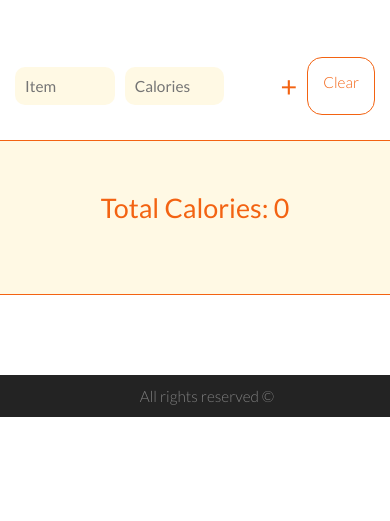
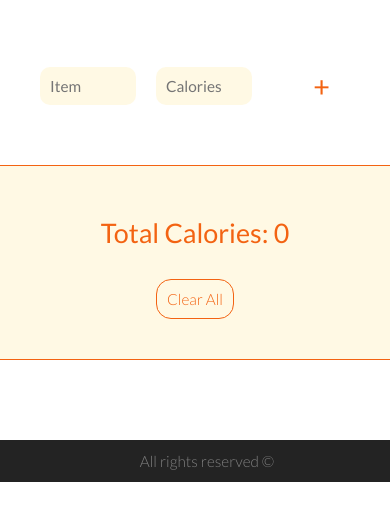
Before and after one commit to omerme13/Calorie-Tracker, a plain HTML site: page index.html in a window 390 px wide. Shown: the part 135-656 px from the top of the page. Drawn offline with Linux system fonts and the light colour scheme.

Commit message:
fixed sticky

```diff
--- a/index.html
+++ b/index.html
@@ -22,7 +22,7 @@
                     <input id="calories-input" type="number" placeholder="Calories">
                 </div>
                 <input type="submit" value="+">
-                <a class="btn clear-tasks" href="#/">Clear</a>
+                <!-- <a class="btn clear-tasks" href="#/">Clear</a> -->
             </form>
         </section>
 
@@ -48,7 +48,7 @@
 
         <section class="sec-items">
             <h2>Total Calories: <span>0</span></h2>
-
+            <a class="btn clear-tasks" href="#/">Clear All</a>
             <ul class="food-items">
             </ul>
         </section>
--- a/style.css
+++ b/style.css
@@ -97,18 +97,18 @@ footer {
   width: 100%;
   padding: 20px 0;
   background-color: rgb(35,35,35);
+
+}
+
+
+form {
+    margin: 0 auto;
+    display: flex;
+    justify-content: center;
 }
 
 .sticky + form {
   padding-top: 60px;
-}
-
-form {
-    margin: 0 auto;
-    /* overflow: hidden; */
-    /* padding: 16px; */
-    display: flex;
-    justify-content: center;
 }
 
 input {
@@ -126,8 +126,8 @@ input[type=submit] {
     font-size: 150%;
     background-color: inherit;
     font-weight: 400;
-    margin: 0 !important;
-    padding: 0 !important;
+    margin: 0 30px;
+    padding: 0 ;
 }
 
 .input-container {
@@ -146,13 +146,13 @@ input[type=submit] {
 .btn:link,
 .btn:visited {
     padding: 10px 30px;
+    margin-bottom: 15px;
     font-weight: 300;
     text-decoration: none;
     border-radius: 15px;
     transition: all 0.2s;
     border: 1px solid #F36312;
     color: #F36312;
-    margin-left: 100px;
     font-size: 80%;
 }
 
@@ -265,30 +265,31 @@ li {
 /* RESPONSIVENESS */
 /* ---------------------------------------- */
 
-@media(max-width: 500px) {
+@media(max-width: 480px) {
     html {
         font-size: 120%;
     }
 
     .sec-menu {
-        margin: 5px;
+        margin: 30px;
     }
 
     .btn:link {
-        padding: 15px;
+        padding: 10px;
         margin: 0 10px;
     }
 
     input {
-        margin: 5px;
+        margin: 10px;
     }
 
     .input-container {
-        margin: 5px;
+        margin: 0px;
     }
 
     li {
         display: flex;
         flex-wrap: wrap;
     }
+
 }
```
